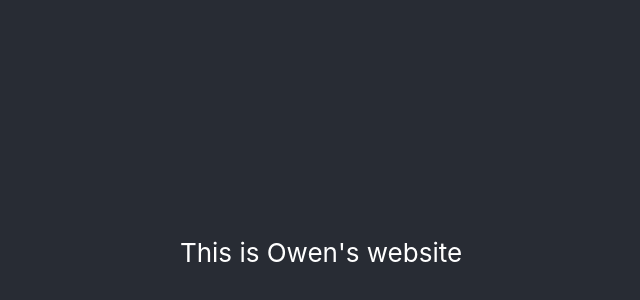
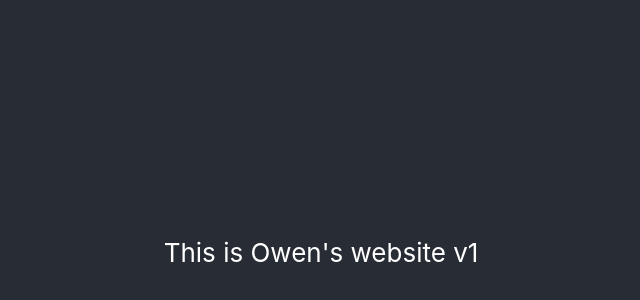
Before and after one commit to olmurphy/olmurphy.github.io, a React (Create React App) app: page / in a window 1280 px wide. Shown: the part 148-448 px from the top of the page, without its empty margins (319-959 px from the left). Built offline with nearby package versions, Linux system fonts and the light colour scheme.

Commit message:
updated with auto deploy to github pages

```diff
--- a/src/App.tsx
+++ b/src/App.tsx
@@ -6,7 +6,7 @@ function App() {
   return (
     <div className="App">
       <header className="App-header">
-        This is Owen's website
+        This is Owen's website v1
       </header>
     </div>
   );
```
